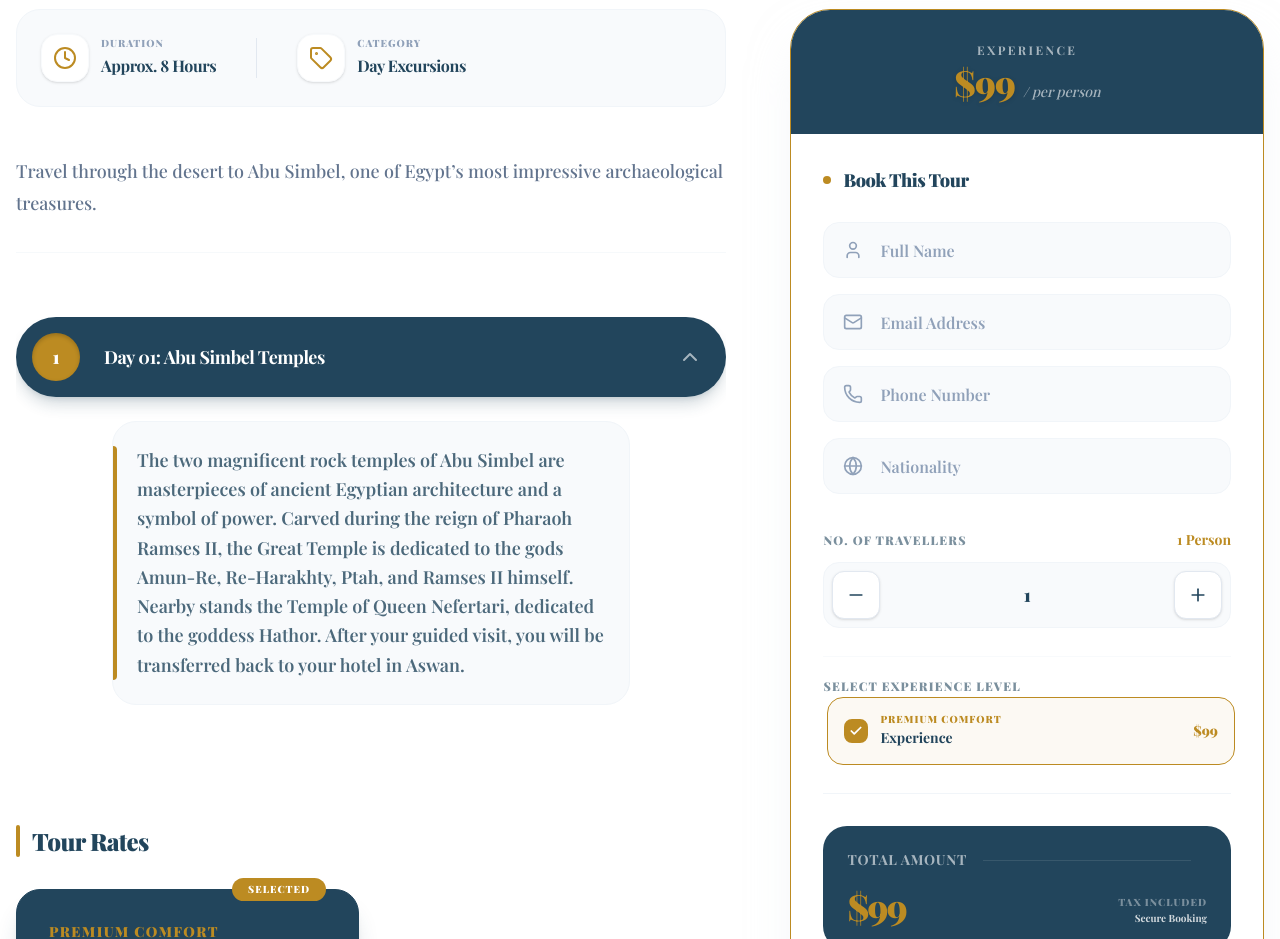
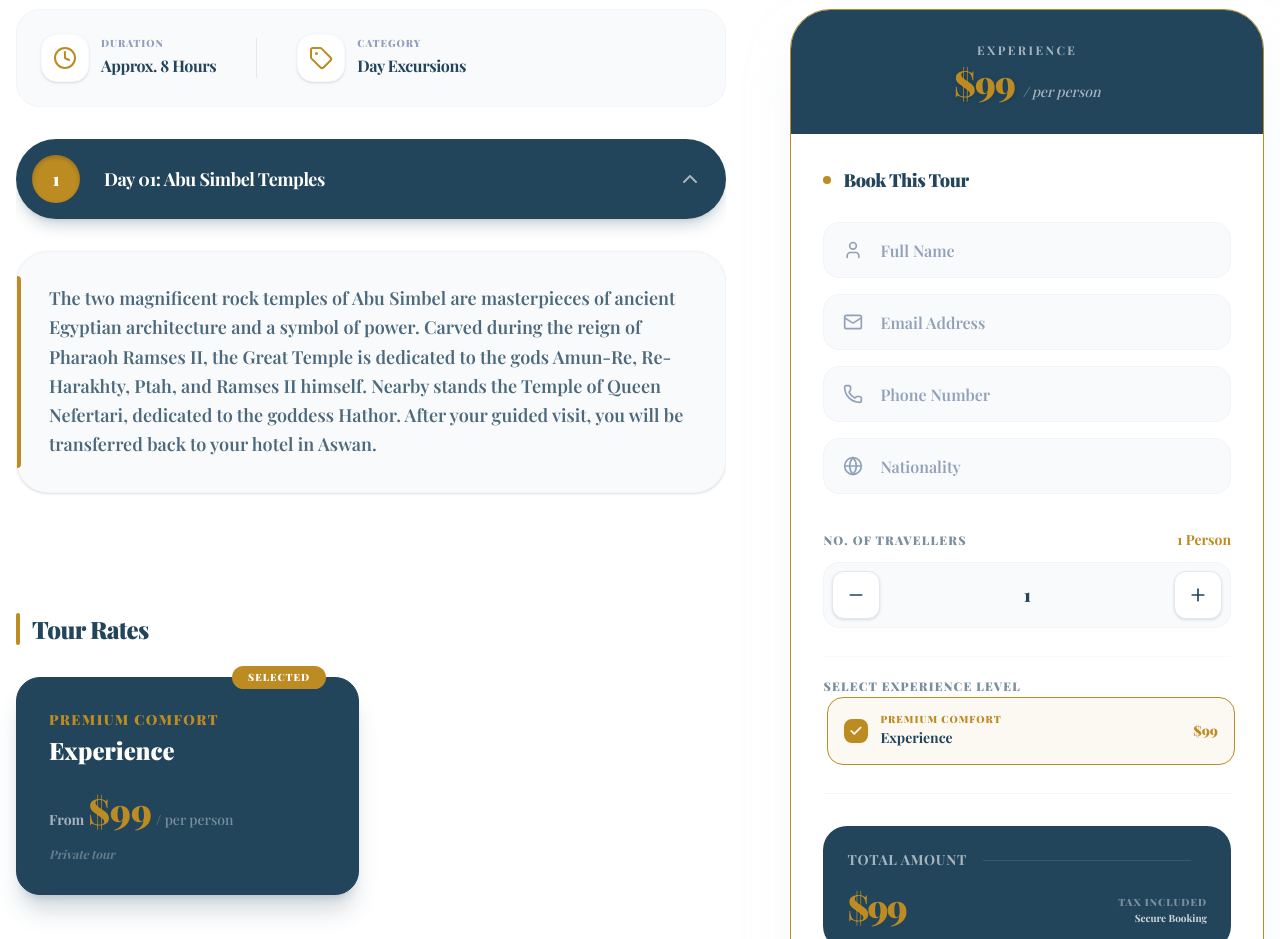
Before and after one commit to youssef-shaaban-dev/the-bridge-travel, a React (Vite) app: page /day-excursion/abu-simbel-from-aswan in a window 1280 px wide. Shown: the part 1000-1939 px from the top of the page. Built offline with nearby package versions, Linux system fonts and the light colour scheme; no server answers; a web font is replaced by a local one.

Commit message:
feat: implement comprehensive tour details page with description, interactive itinerary, and image gallery.

```diff
--- a/src/components/pages/dayExcursions/data/excursions.js
+++ b/src/components/pages/dayExcursions/data/excursions.js
@@ -40,9 +40,7 @@ export const excursionsData = [
         slug: "dinner-cruise-on-the-nile",
         title: "Dinner Cruise on the Nile with Belly Dancing & Tanoura Show",
         subtitle: "Private Evening Tour",
-        description: "Enjoy a magical evening on the Nile with a relaxing dinner cruise and live entertainment.",
-        longDescription: "Around 6:30 PM, our representative will pick you up from your hotel in Cairo or Giza and transfer you by private air-conditioned vehicle to your Nile cruise boat. Board the ship and enjoy a two-hour sailing along the Nile while watching an exciting Belly Dancing Show and the traditional Tanoura (Whirling Dervish) Show. During the cruise, you will enjoy a delicious open buffet dinner with a beautiful view of Cairo by night reflected on the waters of the Nile. After the cruise, you will be transferred back to your hotel around 10:30 PM.",
-        images: [NileCruise,   Cairo_1, Cairo_3, Cairo_2 ],
+        images: [NileCruise, Cairo_1, Cairo_3, Cairo_2],
         duration: "4 Hours",
         location: "Cairo / Giza",
         price: 70,
@@ -68,9 +66,8 @@ export const excursionsData = [
         slug: "full-day-cairo-tour-religious-sights",
         title: "Full Day Cairo Day Tour to Christian & Islamic Sights",
         subtitle: "Private Tour",
-        description: "Discover the spiritual heart of Cairo on a full-day private tour through its most important Christian and Islamic landmarks.",
-        longDescription: "Starts at 8:00 am with pickup from your hotel in Cairo. Visit Old Cairo (Christian Coptic Cairo), including the Church of Abu-Sergah, St. Barbara, the Hanging Church, and Ben Ezra Synagogue. Continue to Islamic Cairo to visit the Amr Ibn Elas Mosque, El Sultan Hassan Mosque, and Al-Rifa’i Mosque. Proceed to The Citadel of Cairo to visit Mohamed Ali's Alabaster Mosque, and end your day tour with a visit to Khan Khalili Bazaar.",
-        images: [Alexandria_1,  Cairo_3, Alexandria_2, Cairo_4, Cairo_5],
+
+        images: [Alexandria_1, Cairo_3, Alexandria_2, Cairo_4, Cairo_5],
         duration: "Full Day",
         location: "Cairo",
         price: 95,
@@ -98,7 +95,14 @@ export const excursionsData = [
             {
                 day: 1,
                 title: "Christian & Islamic Sights",
-                description: "Start your full day tour visiting Old Cairo (Christian Coptic Cairo) to enter the Church of Abu-Sergah, St. Barbara, the hanging church, and the old jewish synagogue – Ben Ezra Synagogue. Continue to Islamic Cairo to visit Amr Ibn Elas Mosque, El Sultan Hassan Mosque, and Al-Rifa’i Mosque. Then visit The Citadel of Cairo to see Mohamed Ali's Alabaster Mosque. End your day tour with a visit to Khan Khalili Bazaar."
+                description: `Cairo's day tours to Christian and Islamic Sights starts at 8:00 am Pickup from your hotel in Cairo By Our Tours guide to Start your full day tour visiting Old Cairo that known as Christian Coptic Cairo which is Among the most important locations visited by the Holy Family where the spiritual impact of their presence is most felt still, There you will be able to visit and Enter the Church of Abu-Sergah and St. Barbara, the hanging church, and the old jewish synagogue – Ben Ezra Synagogue.
+
+                Then continue your day tour to Islamic Cairo that was founded in 641 A.D By the First Muslam leader Amr Ibn Elas Over there in Islamic Cairo you will be able to Visit and Enter the Following Mosques \`Masjid\` Amr Ibn Elas Mosque that was built in 642 A.D By the Muslim leader Amr Ibn Elas at El FUSTAT area
+                then followed by a visit to the Most and Biggest mosques in Cairo which is El Sultan Hassan Mosque that also known as \`Madrasa El Sultan Hassan\` that was founded by Sultan Hassan in 1356 A.D The Mosque-Madrassa of Sultan Hassan is a massive Mamluk era mosque and madrassa located near The Citadel in Cairo.
+                Then followed by another big famous Mosque Which is Al-Rifa’i Mosque The building is located opposite the Mosque-Madrassa of Sultan Hassan, which dates from around 1361, and was architecturally conceived as a complement to the older structure.
+                Then visit The Citadel of Cairo where you can visit the most famous mosque in Cairo which is Mohamed Ali\`s mosque that known as the Alabaster Mosque
+                Then End your day tour with a visit to Khan Khalili Bazaar
+                At the end of the Tour, you will be transferred back to your Hotel`
             }
         ]
     },
@@ -107,9 +111,7 @@ export const excursionsData = [
         slug: "egyptian-museum-pyramids-khan-el-khalili",
         title: "Full Day Tour: Egyptian Museum, Great Pyramids & Khan El Khalili",
         subtitle: "Duration: 6 - 8 Hours",
-        description: "Explore the Seven Wonders of the Ancient World along with the treasures of Tutankhamun.",
-        longDescription: "Your private tour begins with pickup from your hotel in Cairo by your professional Egyptologist guide. Drive to the Giza Plateau to explore the Great Pyramid of King Cheops, Chephren, and Mykerinos. Experience the panoramic viewpoint and the Great Sphinx. Next, visit the world-famous Egyptian Museum, home to thousands of authentic statues and artifacts. Finally, stroll through the vibrant Khan El Khalili Bazaar for a traditional shopping experience.",
-        images: [Cairo_5,Cairo_4,Sphinx,Sakkara_Pyramids],
+        images: [Cairo_5, Cairo_4, Sphinx, Sakkara_Pyramids],
         duration: "6 - 8 Hours",
         location: "Cairo / Giza",
         price: 95,
@@ -134,9 +136,7 @@ export const excursionsData = [
         slug: "giza-pyramids-egyptian-museum-nmec",
         title: "Full Day Tour: Giza Pyramids, Egyptian Museum & National Museum of Egyptian Civilization",
         subtitle: "Private Full-Day Tour",
-        description: "Visit the legendary Giza Pyramids and explore two major museums, including the Royal Mummies Hall.",
-        longDescription: "Start your day with pickup from your hotel in Cairo or Giza. Your first stop is the legendary Giza Pyramids, including Great Pyramid of Cheops and the Sphinx. Then visit the world-famous Egyptian Museum. Proceed to the National Museum of Egyptian Civilization (NMEC) to explore the Royal Mummies Hall and unique artifacts. Enjoy lunch at a local restaurant before returning to your hotel.",
-        images: [Egyptian_Museum_1,Egyptian_Museum_2,Sakkara_Pyramids,Sphinx],
+        images: [Egyptian_Museum_1, Egyptian_Museum_2, Sakkara_Pyramids, Sphinx],
         duration: "Full Day",
         location: "Cairo / Giza",
         price: 120,
@@ -161,9 +161,7 @@ export const excursionsData = [
         slug: "giza-sphinx-memphis-sakkara",
         title: "Full Day Tour: Giza Pyramids, Sphinx, Memphis & Sakkara",
         subtitle: "Private Tour",
-        description: "Begin your journey into the heart of ancient Egypt, from the Step Pyramid of Djoser to Memphis, the first capital.",
-        longDescription: "Your tour starts at the Giza Plateau to explore the pyramids and the Sphinx. Continue to Sakkara, home of the world's first pyramid: The Step Pyramid of King Djoser. Then drive to Memphis, the first capital of unified Egypt, to see the colossal Statue of Ramses II and the Alabaster Sphinx. At the end, you'll be transferred back to your hotel.",
-        images: [Sphinx,Sakkara_Pyramids,Abu_Simbel_1,Abu_Simbel_2],
+        images: [Sphinx, Sakkara_Pyramids, Abu_Simbel_1, Abu_Simbel_2],
         duration: "Full Day",
         location: "Cairo / Giza",
         price: 110,
@@ -188,9 +186,7 @@ export const excursionsData = [
         slug: "grand-egyptian-museum-giza-pyramids",
         title: "Full Day Tour: Grand Egyptian Museum & Giza Pyramids",
         subtitle: "Private Tour",
-        description: "Explore the legendary Giza Pyramids and the spectacular Grand Egyptian Museum (GEM), the largest archaeological museum in the world.",
-        longDescription: "Explore the iconic Giza Pyramids, the Sphinx, and the Valley Temple. Then, head to the Grand Egyptian Museum (GEM) for a guided tour through its impressive galleries, including Tutankhamun’s treasures. Enjoy lunch at a local restaurant before returning comfortably to your hotel.",
-        images: [Egyptian_Museum_2,Egyptian_Museum_1,Sphinx,Sakkara_Pyramids,Saladin_Citadel],
+        images: [Egyptian_Museum_2, Egyptian_Museum_1, Sphinx, Sakkara_Pyramids, Saladin_Citadel],
         duration: "Full Day",
         location: "Cairo / Giza",
         price: 105,
@@ -215,9 +211,7 @@ export const excursionsData = [
         slug: "luxor-east-west-bank",
         title: "Full Day Tour in Luxor - East & West Bank",
         subtitle: "Private Tour",
-        description: "Discover the highlights of ancient Thebes on a full-day private tour to Luxor’s East and West Banks.",
-        longDescription: "Start with a visit to the Valley of the Kings, the Temple of Queen Hatshepsut, and the Colossi of Memnon. Enjoy lunch at a local restaurant. Then cross to the East Bank to explore the vast Karnak Temple Complex and the elegant Luxor Temple. After the tour, you will be transferred back to your hotel, Nile Cruise, or airport in Luxor.",
-        images: [Luxor_1,Luxor_2,Luxor_3,Luxor_4,Luxor_5,Luxor_6],
+        images: [Luxor_1, Luxor_2, Luxor_3, Luxor_4, Luxor_5, Luxor_6],
         duration: "Full Day",
         location: "Luxor",
         price: 155,
@@ -242,9 +236,7 @@ export const excursionsData = [
         slug: "abu-simbel-from-aswan",
         title: "Full Day Tour to Abu Simbel from Aswan",
         subtitle: "Private by A/C Car",
-        description: "Travel through the desert to Abu Simbel, one of Egypt’s most impressive archaeological treasures.",
-        longDescription: "The two magnificent rock temples of Abu Simbel are masterpieces of ancient Egyptian architecture and a symbol of power. Carved during the reign of Pharaoh Ramses II, the Great Temple is dedicated to the gods Amun-Re, Re-Harakhty, Ptah, and Ramses II himself. Nearby stands the Temple of Queen Nefertari, dedicated to the goddess Hathor. After your guided visit, you will be transferred back to your hotel in Aswan.",
-        images: [Abu_Simbel_1, Abu_Simbel_2,Aswan_1,Aswan_3,Aswan_7],
+        images: [Abu_Simbel_1, Abu_Simbel_2, Aswan_1, Aswan_3, Aswan_7],
         duration: "Approx. 8 Hours",
         location: "Aswan",
         price: 99,
@@ -269,9 +261,7 @@ export const excursionsData = [
         slug: "alexandria-from-cairo",
         title: "Full Day Tour to Alexandria from Cairo",
         subtitle: "Private Tour",
-        description: "Discover the charm of Egypt’s Mediterranean city, from the Roman Theater to the Catacombs of Kom El-Shoqafa.",
-        longDescription: "Drive from Cairo to Alexandria to visit the Roman Theater, Catacombs of Kom El-Shoqafa, and Pompey’s Pillar. See the Alexandria Library and Qaitbay Citadel from outside. Walk along the Corniche by the Mediterranean Sea. Enjoy lunch at a local restaurant before returning to Cairo.",
-        images: [Alexandria_1,Alexandria_2,Cairo_1,Cairo_2,Cairo_3],
+        images: [Alexandria_1, Alexandria_2, Cairo_1, Cairo_2, Cairo_3],
         duration: "Full Day",
         location: "Alexandria",
         price: 115,
@@ -296,8 +286,7 @@ export const excursionsData = [
         slug: "sound-light-show-giza-pyramids",
         title: "Sound & Light Show at the Giza Pyramids",
         subtitle: "Evening Tour",
-        longDescription: "Around 18:00 pm we will pick you up from your Hotel in Cairo or Giza city then transfer you by private car with A/C to Enjoy one of the most amazing night show at Giza pyramids and after the show we will transfer you back to your Hotel in Cairo.",
-        images: [Sakkara_Pyramids,Sphinx,Abu_Simbel_1,Abu_Simbel_2],
+        images: [Sakkara_Pyramids, Sphinx, Abu_Simbel_1, Abu_Simbel_2],
         duration: "Evening",
         location: "Cairo / Giza",
         price: 65,
--- a/src/components/pages/tourDetails/TourDetails.jsx
+++ b/src/components/pages/tourDetails/TourDetails.jsx
@@ -77,7 +77,7 @@ const TourDetails = () => {
                     {/* Left Column: Details */}
                     <div className="w-full lg:w-[60%] space-y-12">
                         <TourInfoBar duration={tour.duration} category={tour.category} />
-                        <TourDescription description={tour.description} />
+                        {/* <TourDescription description={tour.description} /> */}
                         <TourItinerary itinerary={tour.itinerary} />
                         {tour.category !== "Nile Cruises" && tour.category !== "Day Excursions" && <TourAccommodation />}
                         <TourPricing
--- a/src/components/pages/tourDetails/components/TourDescription.jsx
+++ b/src/components/pages/tourDetails/components/TourDescription.jsx
@@ -5,9 +5,7 @@ const TourDescription = ({ description }) => {
         <div className="space-y-8 py-4">
             <div className="prose prose-slate max-w-none">
                 <p className="text-slate-500 leading-[1.8] text-lg font-medium">
-                    {description || `Discover the magic of ancient Egypt with our comprehensive Cairo and Giza Pyramids tour. Visit the iconic Great Pyramid of Giza, one of the Seven Wonders of the Ancient World, and marvel at the enigmatic Sphinx. Explore the treasures of the Egyptian Museum, home to thousands of artifacts including the golden mask of Tutankhamun.
-                    Discover the magic of ancient Egypt with our comprehensive Cairo and Giza Pyramids tour. Visit the iconic Great Pyramid of Giza, one of the Seven Wonders of the Ancient World, and marvel at the enigmatic Sphinx. Explore the treasures of the Egyptian Museum, home to thousands of artifacts including the golden mask of Tutankhamun.
-                    Discover the magic of ancient Egypt with our comprehensive Cairo and Giza Pyramids tour. Visit the iconic Great Pyramid of Giza, one of the Seven Wonders of the Ancient World, and marvel at the enigmatic Sphinx. Explore the treasures of the Egyptian Museum, home to thousands of artifacts including the golden mask of Tutankhamun.`}
+                    {description}
                 </p>
             </div>
             <div className="h-px bg-slate-100 w-full opacity-60"></div>
--- a/src/components/pages/tourDetails/components/TourItinerary.jsx
+++ b/src/components/pages/tourDetails/components/TourItinerary.jsx
@@ -29,8 +29,8 @@ const TourItinerary = ({ itinerary }) => {
                         <button
                             onClick={() => toggleAccordion(idx)}
                             className={`w-full flex items-center justify-between p-3 md:p-4 rounded-[40px] transition-all duration-300 group ${openIndex === idx
-                                    ? 'bg-[#22455C] shadow-lg shadow-[#22455C]/20'
-                                    : 'bg-[#22455C] hover:bg-[#2c5774]'
+                                ? 'bg-[#22455C] shadow-lg shadow-[#22455C]/20'
+                                : 'bg-[#22455C] hover:bg-[#2c5774]'
                                 }`}
                         >
                             <div className="flex items-center gap-4 md:gap-6">
@@ -60,12 +60,12 @@ const TourItinerary = ({ itinerary }) => {
                                     exit={{ height: 0, opacity: 0 }}
                                     transition={{ duration: 0.4, ease: [0.04, 0.62, 0.23, 0.98] }}
                                 >
-                                    <div className="px-16 md:px-24 py-6">
-                                        <div className="p-6 rounded-3xl bg-slate-50 border border-slate-100 relative">
+                                    <div className="py-4 md:py-6 mt-2">
+                                        <div className="p-6 md:p-8 rounded-[32px] bg-slate-50 border border-slate-100 relative shadow-sm">
                                             {/* Decorative indicator line */}
                                             <div className="absolute left-0 top-6 bottom-6 w-1 bg-[#BC8B22] rounded-r-full"></div>
 
-                                            <p className="text-[#22455C] leading-relaxed font-semibold text-base md:text-lg opacity-80">
+                                            <p className="text-[#22455C] leading-relaxed font-semibold text-base md:text-lg opacity-80 whitespace-pre-line">
                                                 {item.description}
                                             </p>
                                         </div>
```
